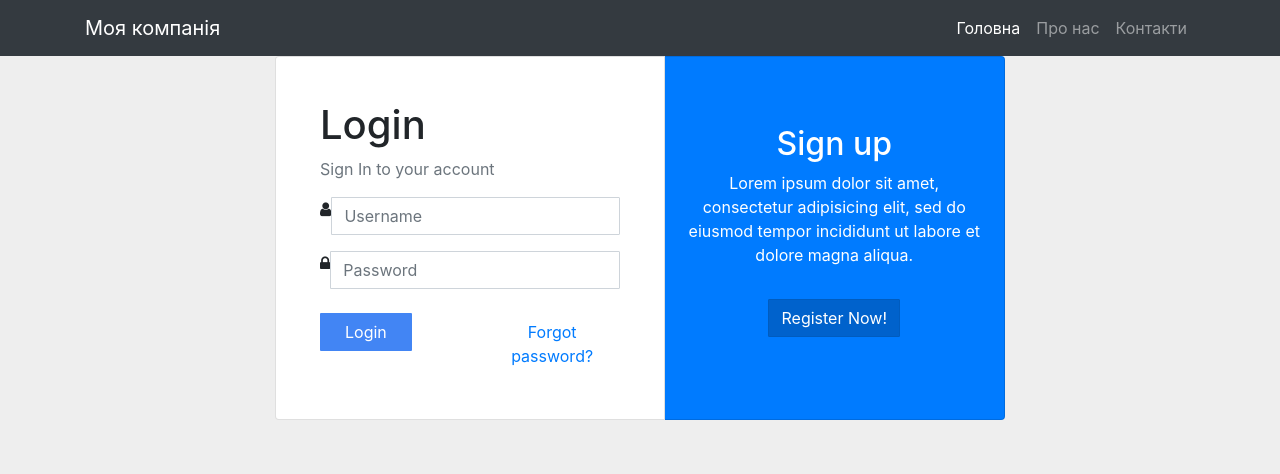
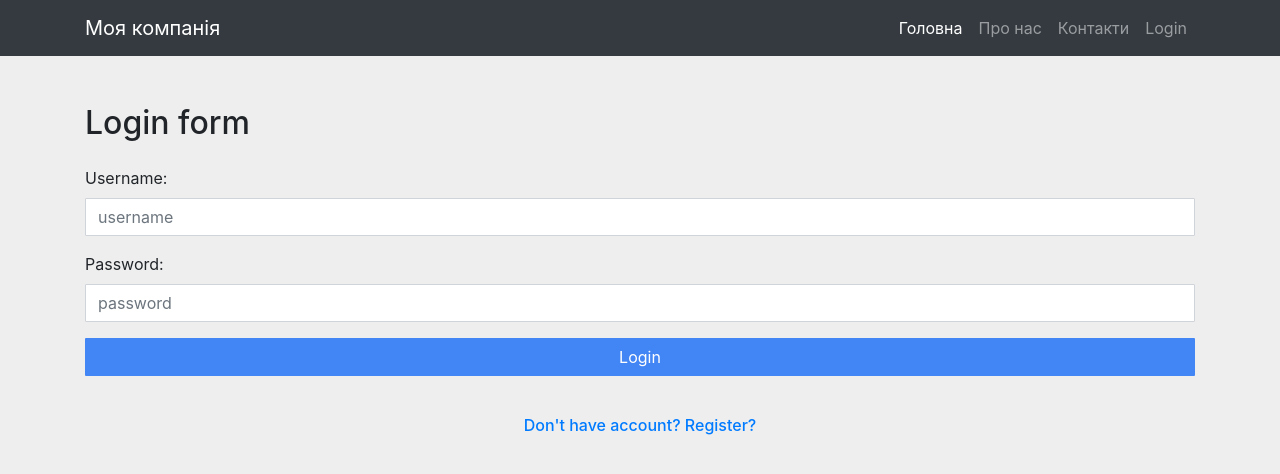
Before and after one commit to SerhiiL06/django-tree-employees, a Django app: template templates/login.html in a window 1280 px wide. Shown: the top 474 px of the page. Run offline with Django 4.2, Linux system fonts and the light colour scheme; the template is opened without the code that fills it: values that come from a table or form of the project are taken from there, others are empty; some libraries are stand-ins or nearby versions.

Commit message:
implemented login and logout functionality

```diff
--- a/core/settings.py
+++ b/core/settings.py
@@ -91,6 +91,11 @@ AUTH_PASSWORD_VALIDATORS = [
 ]
 
 
+LOGIN_URL = "/login/"
+LOGIN_REDIRECT_URL = "/list/"
+LOGOUT_REDIRECT_URL = "/list/"
+
+
 LANGUAGE_CODE = "en-us"
 
 TIME_ZONE = "UTC"
--- a/src/users/forms.py
+++ b/src/users/forms.py
@@ -1,4 +1,4 @@
-from django.contrib.auth.forms import UserCreationForm
+from django.contrib.auth.forms import UserCreationForm, AuthenticationForm
 from django.contrib.auth.models import User
 
 
@@ -6,3 +6,9 @@ class RegisterForm(UserCreationForm):
     class Meta:
         model = User
         fields = ["username", "email", "password1", "password2"]
+
+
+class LoginForm(AuthenticationForm):
+    class Meta:
+        model = User
+        fields = ["username", "password"]
--- a/src/users/urls.py
+++ b/src/users/urls.py
@@ -1,4 +1,5 @@
 from django.urls import path
+from django.contrib.auth.views import LogoutView
 
 from . import views
 
@@ -7,4 +8,6 @@ app_name = "users"
 
 urlpatterns = [
     path("register/", views.RegisterView.as_view(), name="register"),
+    path("login/", views.LoginUserView.as_view(), name="login"),
+    path("logout/", LogoutView.as_view(), name="logout"),
 ]
--- a/templates/base.html
+++ b/templates/base.html
@@ -28,6 +28,13 @@
                     <li class="nav-item">
                         <a class="nav-link" href="#">Контакти</a>
                     </li>
+                     <li class="nav-item">
+                    {% if user.is_authenticated %}
+                         <a class="nav-link" href="{% url "users:logout" %}">Logout</a>
+                    {% else %}
+                         <a class="nav-link" href="{% url "users:login" %}">Login</a>
+                    {% endif %}
+                     </li>
                 </ul>
             </div>
         </div>
--- a/templates/login.html
+++ b/templates/login.html
@@ -1,45 +1,30 @@
 {% extends "base.html" %}
-
-{% block css %}<link href="https://maxcdn.bootstrapcdn.com/font-awesome/4.3.0/css/font-awesome.min.css" rel="stylesheet">{% endblock css %}
+{% load static %}
+{% block css %}<link href="https://maxcdn.bootstrapcdn.com/font-awesome/4.3.0/css/font-awesome.min.css" rel="stylesheet">
+<link rel="stylesheet" href="{% static "css/register.css"%}">
+{% endblock css %}
 
 {% block content %}
-<div class="container">
-    <div class="row justify-content-center">
-      <div class="col-md-8">
-        <div class="card-group mb-0">
-          <div class="card p-4">
-            <div class="card-body">
-              <h1>Login</h1>
-              <p class="text-muted">Sign In to your account</p>
-              <div class="input-group mb-3">
-                <span class="input-group-addon"><i class="fa fa-user"></i></span>
-                <input type="text" class="form-control" placeholder="Username">
-              </div>
-              <div class="input-group mb-4">
-                <span class="input-group-addon"><i class="fa fa-lock"></i></span>
-                <input type="password" class="form-control" placeholder="Password">
-              </div>
-              <div class="row">
-                <div class="col-6">
-                  <button type="button" class="btn btn-primary px-4">Login</button>
-                </div>
-                <div class="col-6 text-right">
-                  <button type="button" class="btn btn-link px-0">Forgot password?</button>
-                </div>
-              </div>
+
+ <div class="container mt-5">
+        <h2 class="mb-4">Login form</h2>
+        <form action="{%url "users:login"%}" method="POST">
+          {% csrf_token %}
+            <div class="form-group">
+              <label for="{{form.username.id_for_label}}">Username:</label>
+               <input type="text" name="username" class="form-control" id="{{ form.username.id_for_label }}" placeholder="username" required>
             </div>
-          </div>
-          <div class="card text-white bg-primary py-5 d-md-down-none" style="width:44%">
-            <div class="card-body text-center">
-              <div>
-                <h2>Sign up</h2>
-                <p>Lorem ipsum dolor sit amet, consectetur adipisicing elit, sed do eiusmod tempor incididunt ut labore et dolore magna aliqua.</p>
-                <button type="button" class="btn btn-primary active mt-3">Register Now!</button>
-              </div>
+            <div class="form-group">
+                <label for="{{form.password.id_for_label}}">Password:</label>
+                <input type="password" id="{{form.password.id_for_label}}"  name="password" class="form-control" placeholder="password" required>
             </div>
-          </div>
-        </div>
-      </div>
+            <div class="text-center">
+              <button type="submit" class="btn btn-primary btn-block mb-3">Login</button>
+              <br/>
+              <a href="" class="mb-3"><h6>Don't have account? Register?</h6></a>
+           </div>
+
+        </form>
+
     </div>
-  </div>
 {% endblock content %}
```
Also changed, not shown: src/users/views.py (+8 -1 lines).
